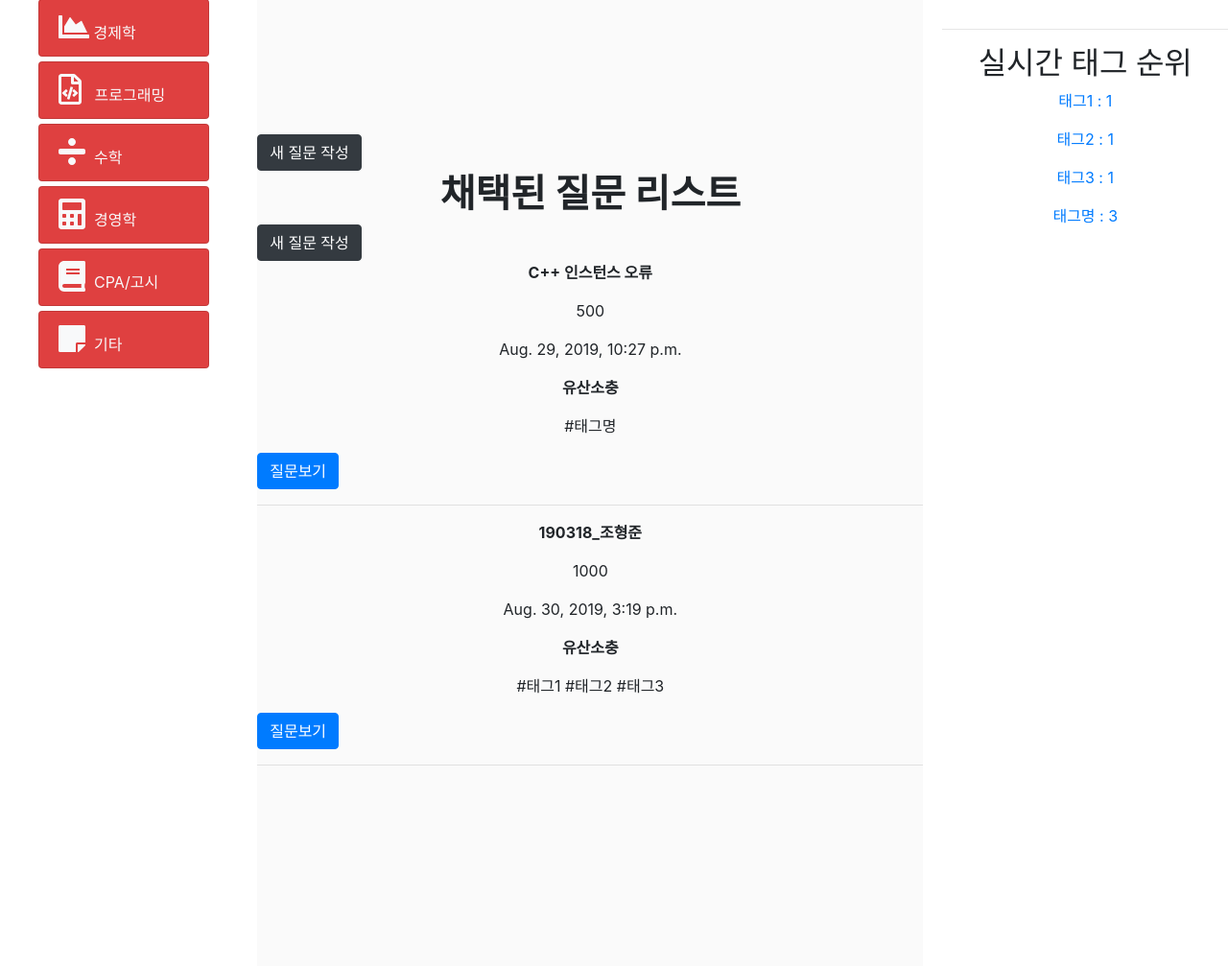
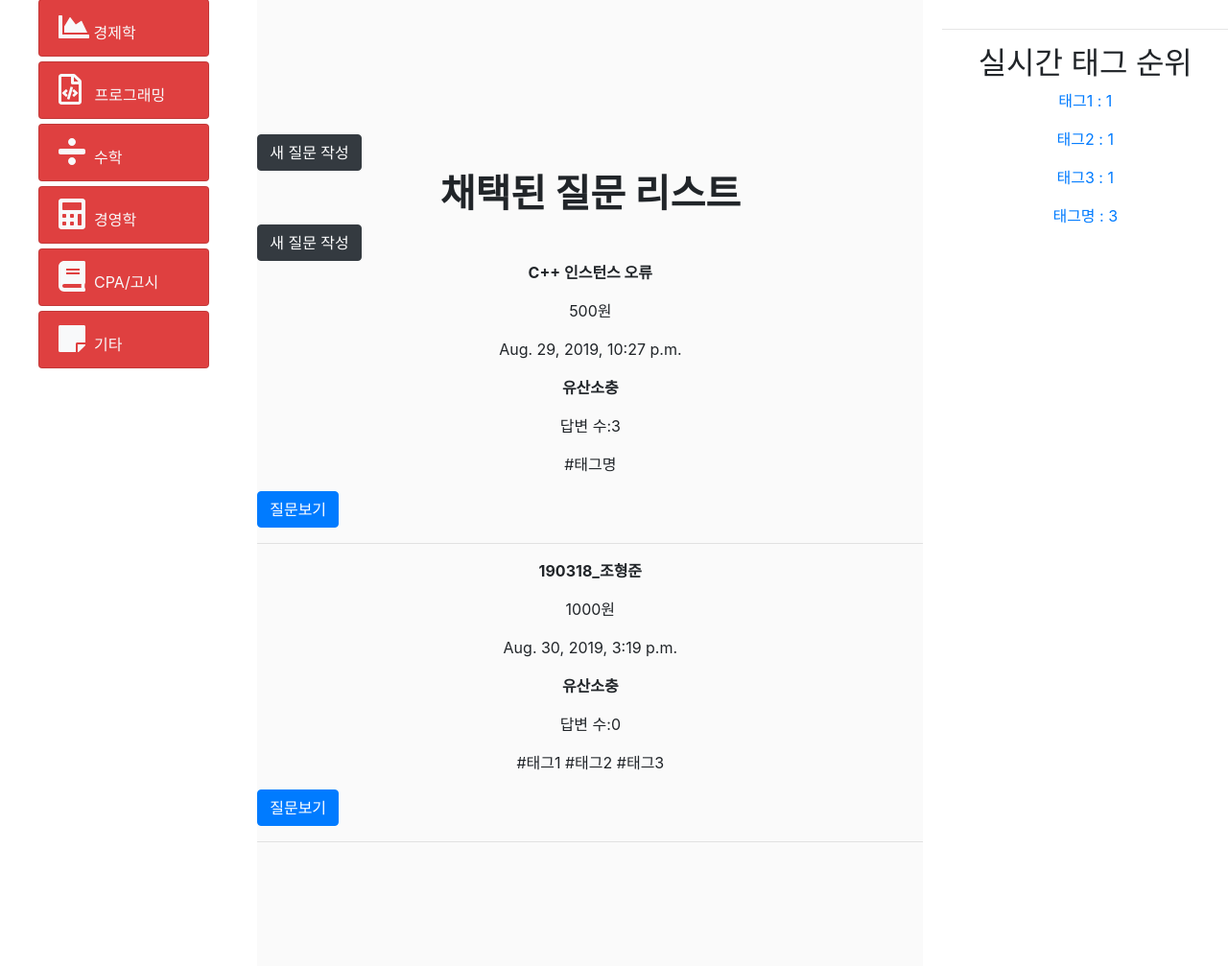
Before and after one commit to qrating/qrating, a Django app: page / in a window 1280 px wide. Shown: the part 206-1213 px from the top of the page at 96% size. Run offline with Django 3.2, Linux system fonts and the light colour scheme; data comes from the database, SQL or seed files in the repository; both versions use the stored data as it was after the commit; parts of the project's set-up code (start-up, migrations or seed data) failed here and were passed over; some libraries are stand-ins or nearby versions.

Commit message:
show tag, pub_time, money, answer number in home

```diff
--- a/blog/templates/home.html
+++ b/blog/templates/home.html
@@ -67,11 +67,12 @@ $(".list-group-item ").off("click").on("click", function() {
 
         <div>
             <p><b> {{ question.title }}</b> </p>
-            <p>{{ question.price}}</p>
+            <p>{{ question.price}}원</p>
             <p>{{ question.time_created}}</p>
             <p><b> {{ profile.nickname }}</b> </p>
             <!--{{ question.content}}</p>--><p>
             <p> {{ question.body|linebreaks }} </p>
+            <p> 답변 수:{{ question.answer_set.all.count }}</p>
             <p>
                 {% for tag in question.tags.all %}
                     #{{tag.name}}
```
Also changed, not shown: db.sqlite3.
